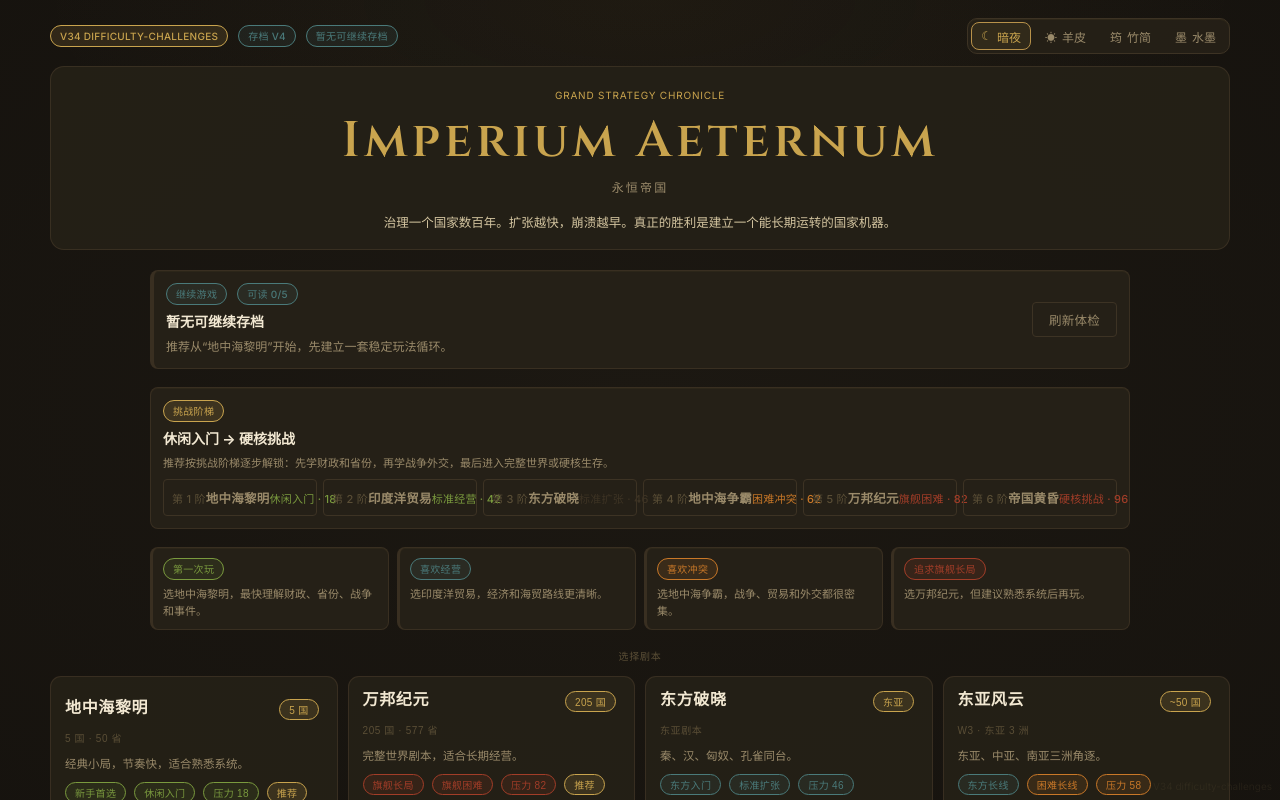
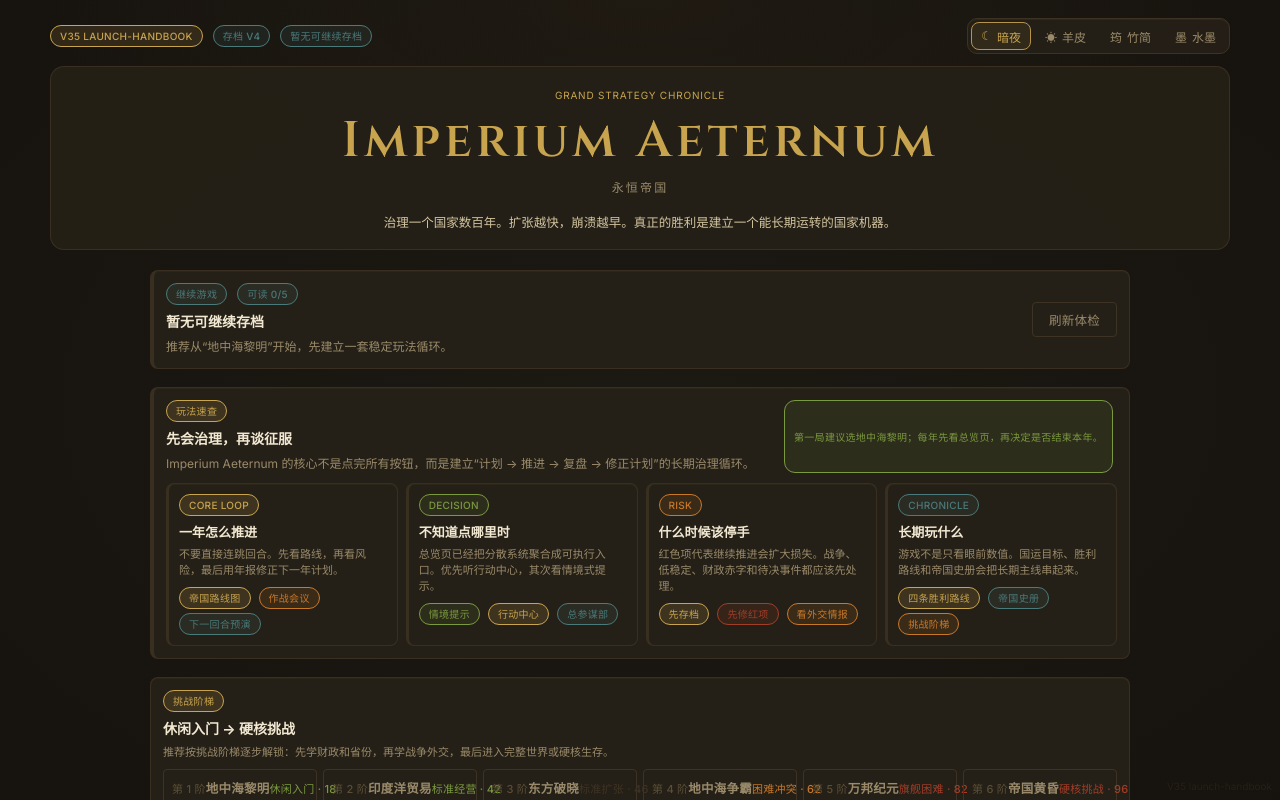
Before and after one commit to Lunora-Gather/Imperium-Aeternum, a React (Vite) app: page / in a window 1280 px wide. Shown: the top 800 px of the page. Built offline with nearby package versions, Linux system fonts and the light colour scheme.

Commit message:
V35 launch handbook
- Add launch handbook helper
- Show product-facing handbook on scenario select
- Add launch handbook tests and CI gate
- Update visible build marker to V35

```diff
--- a/src/buildInfo.ts
+++ b/src/buildInfo.ts
@@ -1 +1 @@
-export const BUILD_MARK = 'V34 difficulty-challenges';
+export const BUILD_MARK = 'V35 launch-handbook';
--- /dev/null
+++ b/src/gameplay/launchHandbook.ts
@@ -0,0 +1,99 @@
+// V35 开局速查手册：把核心游戏循环和关键系统整理成开局大厅可展示的产品化说明。
+// 纯函数，不读写状态；ScenarioSelect 展示，测试复用。
+
+import type { LaunchTone } from './launchHub';
+
+export type HandbookSectionId = 'loop' | 'decision' | 'risk' | 'story';
+
+export interface HandbookStep {
+  id: string;
+  label: string;
+  body: string;
+  tone: LaunchTone;
+}
+
+export interface HandbookSection {
+  id: HandbookSectionId;
+  title: string;
+  kicker: string;
+  summary: string;
+  tone: LaunchTone;
+  steps: HandbookStep[];
+}
+
+export interface LaunchHandbook {
+  headline: string;
+  subtitle: string;
+  primaryAdvice: string;
+  sections: HandbookSection[];
+  quickStart: HandbookStep[];
+}
+
+export function buildLaunchHandbook(): LaunchHandbook {
+  const sections: HandbookSection[] = [
+    {
+      id: 'loop',
+      kicker: 'Core Loop',
+      title: '一年怎么推进',
+      tone: 'gold',
+      summary: '不要直接连跳回合。先看路线，再看风险，最后用年报修正下一年计划。',
+      steps: [
+        { id: 'roadmap', label: '帝国路线图', body: '判断本局主线、国势评分和三步治理计划。', tone: 'gold' },
+        { id: 'council', label: '作战会议', body: '告诉你本年能不能推进，是否该先处理红项。', tone: 'warn' },
+        { id: 'preview', label: '下一回合预演', body: '提前看财政、粮食、安定、战争和存档风险。', tone: 'info' },
+        { id: 'report', label: '年度复盘', body: '年报后确认改善/恶化项，再修正下一年方向。', tone: 'good' },
+      ],
+    },
+    {
+      id: 'decision',
+      kicker: 'Decision',
+      title: '不知道点哪里时',
+      tone: 'good',
+      summary: '总览页已经把分散系统聚合成可执行入口。优先听行动中心，其次看情境式提示。',
+      steps: [
+        { id: 'guidance', label: '情境提示', body: '第一次遇到财政、粮食、战争、外交压力时给出处理入口。', tone: 'good' },
+        { id: 'command', label: '行动中心', body: '把体检、年报、参谋建议合并成优先行动。', tone: 'gold' },
+        { id: 'advisor', label: '总参谋部', body: '给出今年、三年内、长期的战略判断。', tone: 'info' },
+      ],
+    },
+    {
+      id: 'risk',
+      kicker: 'Risk',
+      title: '什么时候该停手',
+      tone: 'warn',
+      summary: '红色项代表继续推进会扩大损失。战争、低稳定、财政赤字和待决事件都应该先处理。',
+      steps: [
+        { id: 'save', label: '先存档', body: '战争、胜利窗口、低稳定或重大选择前先保存。', tone: 'gold' },
+        { id: 'red', label: '先修红项', body: '国库、粮食、安定、待决事件出现红色提示时不要连跳。', tone: 'danger' },
+        { id: 'intel', label: '看外交情报', body: '敌国觊觎省份、宿敌记忆和威胁值比单纯关系更重要。', tone: 'warn' },
+      ],
+    },
+    {
+      id: 'story',
+      kicker: 'Chronicle',
+      title: '长期玩什么',
+      tone: 'info',
+      summary: '游戏不是只看眼前数值。国运目标、胜利路线和帝国史册会把长期主线串起来。',
+      steps: [
+        { id: 'victory', label: '四条胜利路线', body: '征服、富国、合纵、永恒会随着局势动态排序。', tone: 'gold' },
+        { id: 'chronicle', label: '帝国史册', body: '记录开国、扩张、危机、继承和胜利，形成本局历史。', tone: 'info' },
+        { id: 'difficulty', label: '挑战阶梯', body: '从地中海黎明到帝国黄昏，逐步学习系统压力。', tone: 'warn' },
+      ],
+    },
+  ];
+  return {
+    headline: '先会治理，再谈征服',
+    subtitle: 'Imperium Aeternum 的核心不是点完所有按钮，而是建立“计划 → 推进 → 复盘 → 修正计划”的长期治理循环。',
+    primaryAdvice: '第一局建议选地中海黎明；每年先看总览页，再决定是否结束本年。',
+    sections,
+    quickStart: sections.flatMap((s) => s.steps).filter((x) => ['roadmap', 'guidance', 'council', 'preview', 'report', 'save'].includes(x.id)),
+  };
+}
+
+export function findHandbookSection(id: HandbookSectionId): HandbookSection {
+  return buildLaunchHandbook().sections.find((x) => x.id === id)!;
+}
+
+export function firstTimeChecklist(): string[] {
+  return buildLaunchHandbook().quickStart.map((x) => x.label);
+}
--- a/src/screens/ScenarioSelect.tsx
+++ b/src/screens/ScenarioSelect.tsx
@@ -1,10 +1,11 @@
-// 剧本选择页 v34 — 开局大厅：难度挑战阶梯 + 存档健康继续 + 剧本推荐画像
+// 剧本选择页 v35 — 开局大厅：玩法速查手册 + 难度挑战阶梯 + 存档健康继续
 import { useMemo, useState } from 'react';
 import { useGameStore, SCENARIOS, type ScenarioId } from '../store/gameStore';
 import { clearAllSaves, SAVE_VERSION } from '../store/persistence';
 import { inspectAllSaveSlots, type SaveRecoveryPreview } from '../gameplay/saveRecovery';
 import { getScenarioProfile, nationStyleTags, recommendedScenarioIds, summarizeSavePreviews, type LaunchTone } from '../gameplay/launchHub';
 import { buildScenarioChallengeGuide, recommendedChallengePath, summarizeChallengePath, type ScenarioChallengeGuide } from '../gameplay/difficultyGuide';
+import { buildLaunchHandbook, type LaunchHandbook } from '../gameplay/launchHandbook';
 import { BUILD_MARK } from '../buildInfo';
 import { Btn, Tag } from '../components/ui';
 
@@ -28,6 +29,7 @@ export default function ScenarioSelect() {
   const saveSummary = useMemo(() => summarizeSavePreviews(previews), [previews]);
   const recommended = useMemo(() => new Set(recommendedScenarioIds()), []);
   const challengePath = useMemo(() => summarizeChallengePath(), []);
+  const handbook = useMemo(() => buildLaunchHandbook(), []);
 
   const applyTheme = (next: string) => { setTheme(next); document.documentElement.setAttribute('data-theme', next === 'night' ? '' : next); try { localStorage.setItem('ia-theme', next); } catch { /* ignore */ } };
   const refreshSaves = () => setPreviews(inspectAllSaveSlots());
@@ -61,6 +63,7 @@ export default function ScenarioSelect() {
     <div className="ia-menu-toolbar"><div className="ia-menu-version"><Tag text={BUILD_MARK} tone="gold" /><Tag text={`存档 v${SAVE_VERSION}`} tone="info" /><Tag text={saveSummary.headline} tone={saveSummary.tone} /></div><ThemeSwitch theme={theme} applyTheme={applyTheme} /></div>
     <header className="ia-menu-hero"><div className="ia-up ia-menu-kicker">Grand Strategy Chronicle</div><h1 className="ia-display">Imperium Aeternum</h1><p className="ia-display ia-up">永恒帝国</p><div className="ia-menu-subtitle">治理一个国家数百年。扩张越快，崩溃越早。真正的胜利是建立一个能长期运转的国家机器。</div></header>
     <ContinuePanel summary={saveSummary} onContinue={continueBest} onRefresh={refreshSaves} />
+    <HandbookPanel handbook={handbook} />
     <DifficultyTrack path={challengePath.ids} headline={challengePath.headline} advice={challengePath.advice} onPick={(id) => { const s = SCENARIOS.find((x) => x.id === id); if (!s) return; if (s.needsNationPick) { setSelected(id); setPickedNation(null); } else startScenario(id); }} />
     <div style={{ display: 'grid', gridTemplateColumns: 'repeat(auto-fit, minmax(180px, 1fr))', gap: 8, margin: '0 auto 18px', maxWidth: 980 }}><Guide title="第一次玩" body="选地中海黎明，最快理解财政、省份、战争和事件。" tone="good" /><Guide title="喜欢经营" body="选印度洋贸易，经济和海贸路线更清晰。" tone="info" /><Guide title="喜欢冲突" body="选地中海争霸，战争、贸易和外交都很密集。" tone="warn" /><Guide title="追求旗舰长局" body="选万邦纪元，但建议熟悉系统后再玩。" tone="danger" /></div>
     <div className="ia-menu-section-title ia-up">选择剧本</div>
@@ -68,6 +71,10 @@ export default function ScenarioSelect() {
     <div className="ia-menu-actions">{saveExists && <Btn label="读取自动存档" variant="ghost" onClick={() => loadFromSlot(0)} />}{saveSummary.best && <Btn label={`继续槽位 ${saveSummary.best.slot}`} variant="primary" onClick={continueBest} />}{previews.some((p) => p.status !== 'empty') && <Btn label="刷新存档体检" variant="ghost" onClick={refreshSaves} />}{previews.some((p) => p.status !== 'empty') && <Btn label="清理本地存档" warn onClick={clearLocal} />}</div>
     {log.length > 0 && <p className="dim ia-menu-log">{log[log.length - 1]}</p>}
   </div>;
+}
+
+function HandbookPanel({ handbook }: { handbook: LaunchHandbook }) {
+  return <div className="ia-card" style={{ maxWidth: 980, margin: '0 auto 18px', padding: 12, borderLeft: '4px solid var(--gold)' }}><div style={{ display: 'flex', justifyContent: 'space-between', gap: 10, flexWrap: 'wrap', marginBottom: 10 }}><div><Tag text="玩法速查" tone="gold" /><strong style={{ display: 'block', marginTop: 6, fontSize: 14 }}>{handbook.headline}</strong><div style={{ color: 'var(--text-mute)', fontSize: 12, lineHeight: 1.55, marginTop: 4 }}>{handbook.subtitle}</div></div><Tag text={handbook.primaryAdvice} tone="good" /></div><div style={{ display: 'grid', gridTemplateColumns: 'repeat(auto-fit, minmax(200px, 1fr))', gap: 8 }}>{handbook.sections.map((section) => <div key={section.id} className="ia-card" style={{ padding: 10, borderLeft: `3px solid var(--${toneVar(section.tone)})` }}><Tag text={section.kicker} tone={section.tone} /><strong style={{ display: 'block', marginTop: 6, fontSize: 13 }}>{section.title}</strong><div style={{ color: 'var(--text-mute)', fontSize: 11, lineHeight: 1.45, marginTop: 4 }}>{section.summary}</div><div style={{ display: 'flex', gap: 4, flexWrap: 'wrap', marginTop: 8 }}>{section.steps.slice(0, 3).map((x) => <Tag key={x.id} text={x.label} tone={x.tone} />)}</div></div>)}</div></div>;
 }
 
 function ChallengePanel({ guide, compact = false }: { guide: ScenarioChallengeGuide; compact?: boolean }) {
```
Also changed, not shown: 1 other file (tests, documents, lock files or other folders).
